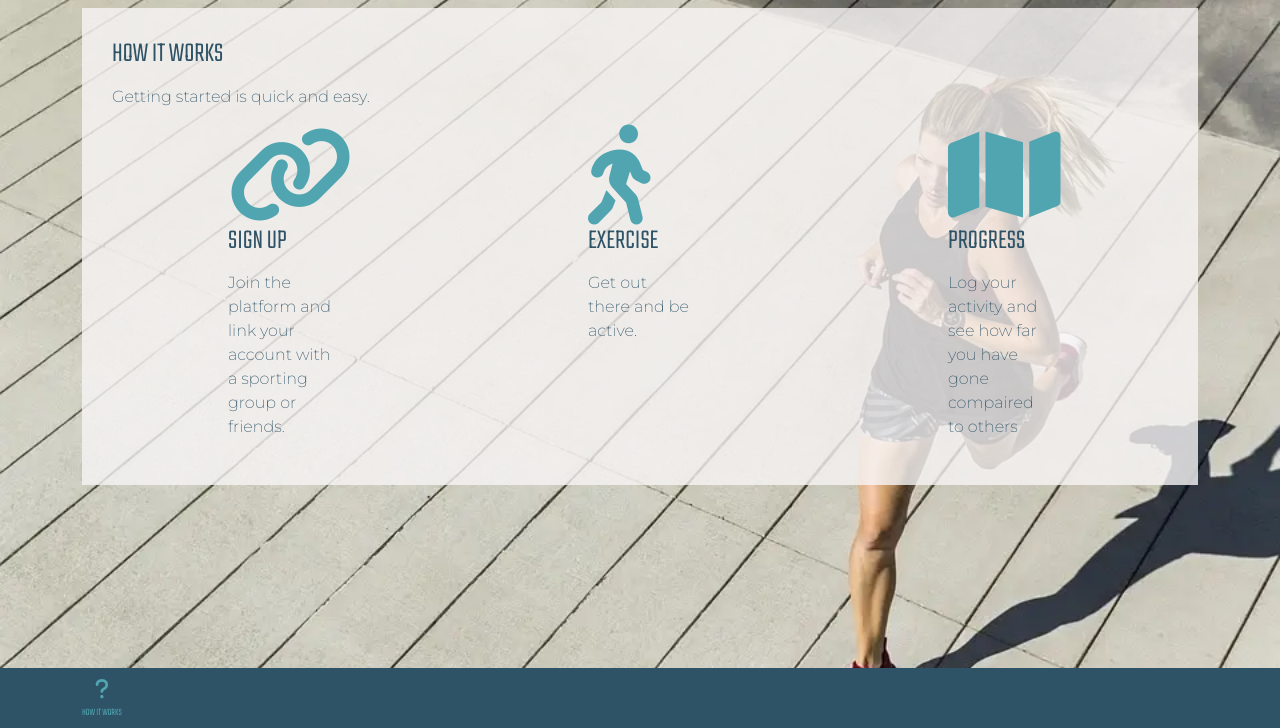
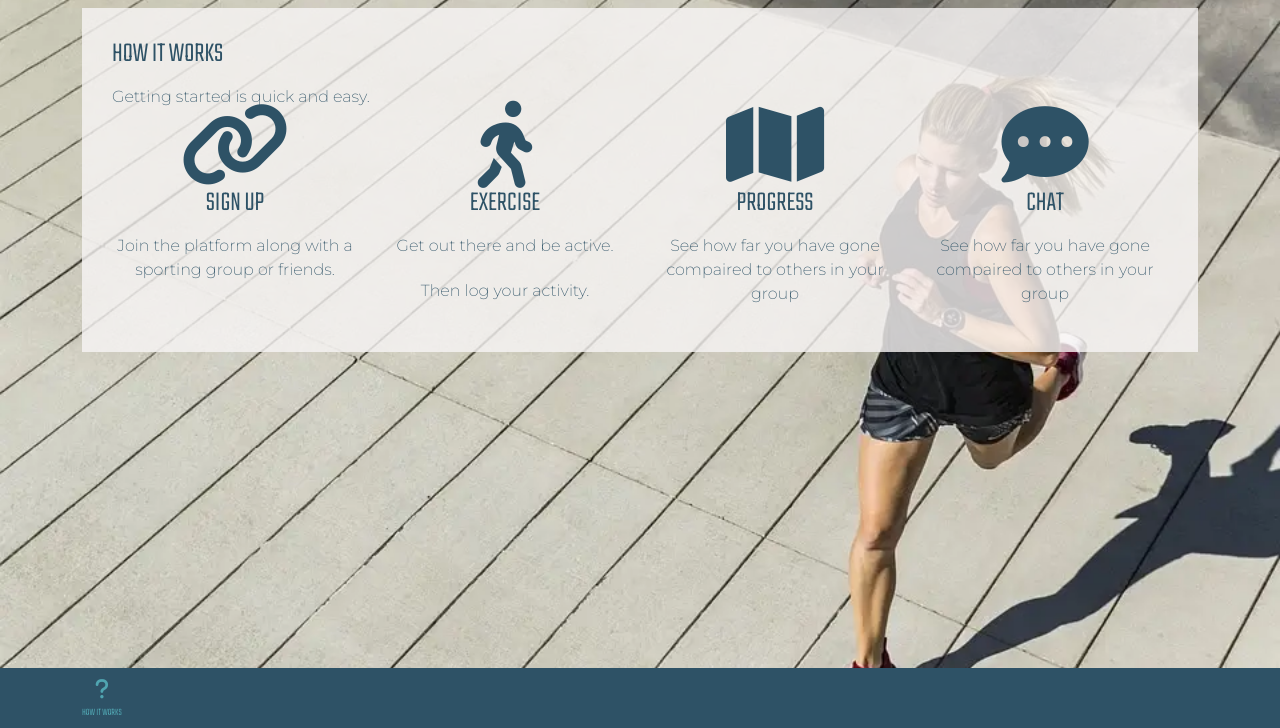
Before and after one commit to BarryBeics/Project-Three, a Flask app: page /how_it_works in a window 1280 px wide. Shown: the part 72-800 px from the top of the page. Run offline with Flask 2, Linux system fonts and the light colour scheme; some libraries are stand-ins or nearby versions.

Commit message:
Styling how it works page

```diff
--- a/fitnesstracker/static/JSON/user_data.json
+++ b/fitnesstracker/static/JSON/user_data.json
@@ -1 +1 @@
-[{"id": 1, "first": "code", "last": "tutor", "icon_num": 5, "current": 67.1, "total": 67.1, "longitude": -4.567754, "latitude": 53.348219}]
+[{"id": 7, "first": "reymond", "last": "holt", "icon_num": 14, "current": 67.7, "total": 67.7, "longitude": -4.567754, "latitude": 53.348219}, {"id": 2, "first": "precious", "last": "ijege", "icon_num": 1, "current": 4.7, "total": 4.7, "longitude": -4.168357, "latitude": 53.221815}, {"id": 6, "first": "ryan", "last": "lewis", "icon_num": 5, "current": 14.7, "total": 14.7, "longitude": -4.368288, "latitude": 53.151416}, {"id": 5, "first": "sete", "last": "gibernau", "icon_num": 8, "current": 29.4, "total": 29.4, "longitude": -4.552218, "latitude": 53.265174}, {"id": 3, "first": "fudge", "last": "bot", "icon_num": 1, "current": 0.0, "total": 0.0, "longitude": -4.0929, "latitude": 53.2637}, {"id": 9, "first": "ewr", "last": "ewr", "icon_num": 1, "current": 14.7, "total": 14.7, "longitude": -4.368288, "latitude": 53.151416}, {"id": 4, "first": "valentino", "last": "rossi", "icon_num": 2, "current": 8.0, "total": 8.0, "longitude": -4.226315, "latitude": 53.208097}, {"id": 8, "first": "jake", "last": "parolta", "icon_num": 13, "current": 14.7, "total": 14.7, "longitude": -4.368288, "latitude": 53.151416}]
--- a/fitnesstracker/templates/public/how_it_works.html
+++ b/fitnesstracker/templates/public/how_it_works.html
@@ -1,31 +1,51 @@
 {% extends "base.html" %}
 {% block content %}
 
+
 <div class="main">
     <div class="row">
-        <div class="col-12">
-            <h3>HOW IT WORKS</h3>
-            <p>Getting started is quick and easy.</p>
-        </div>
+<!-- DASHBOARD OPEN -->
+<div class="col-12">
+    <h3>HOW IT WORKS</h3>
+    <p>Getting started is quick and easy.</p>
+    <div class="row text-center">
+    <!-- Total Panel -->
+    <div class="col-12 col-sm-6 col-md-3">
+
+        <div class="dashboard"> <i class="fa-solid fa-link"></i></div>
+            <h3>SIGN UP</h3>
+            <p>Join the platform along with a sporting group or friends.</p>
+
     </div>
-    <div class="row">
-        <div class="col-4 how-it-works">
-            <i class="fa-solid fa-link"></i>
-            <h3>SIGN UP</h3>
-            <p>Join the platform and link your account with a sporting group or friends.</p>
-        </div>
-        <div class="col-4 how-it-works">
-            <i class="fa-solid fa-person-walking"></i>
+    <!-- Laps Panel -->
+    <div class="col-12 col-sm-6 col-md-3">
+      <div>
+        <div class="dashboard"> <i class="fa-solid fa-person-walking"></i></div>
             <h3>EXERCISE</h3>
             <p>Get out there and be active.</p>
+            <p>Then log your activity.</p>
+      </div>
+    </div>
+    <!-- Distance Panel -->
+    <div class="col-12 col-sm-6 col-md-3">
+      <div>
+        <div class="dashboard"> <i class="fa-solid fa-map" aria-hidden="true"></i></div>
+        <h3>PROGRESS</h3>
+        <p>See how far you have gone compaired to others in your group</p>
+      </div>
+    </div>
+    <!-- Distance Panel -->
+    <div class="col-12 col-sm-6 col-md-3">
+        <div>
+          <div class="dashboard"> <i class="fas fa-comment-dots" aria-hidden="true"></i></div>
+          <h3>CHAT</h3>
+          <p>See how far you have gone compaired to others in your group</p>
         </div>
-        <div class="col-4 how-it-works">
-            <i class="fa-solid fa-map" aria-hidden="true"></i>
-            <h3>PROGRESS</h3>
-            <p>Log your activity and see how far you have gone compaired to others</p>
-        </div>
-    </div>
+      </div>
+      <!-- Distance Panel -->
+  </div>
+  </div> <!-- col-12 -->
+  <!-- DASHBOARD CLOSE -->
 </div>
-
-
+</div>
 {% endblock %}
```
